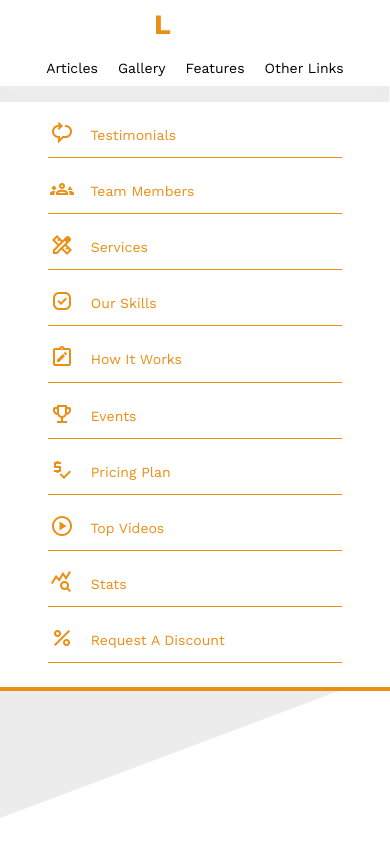
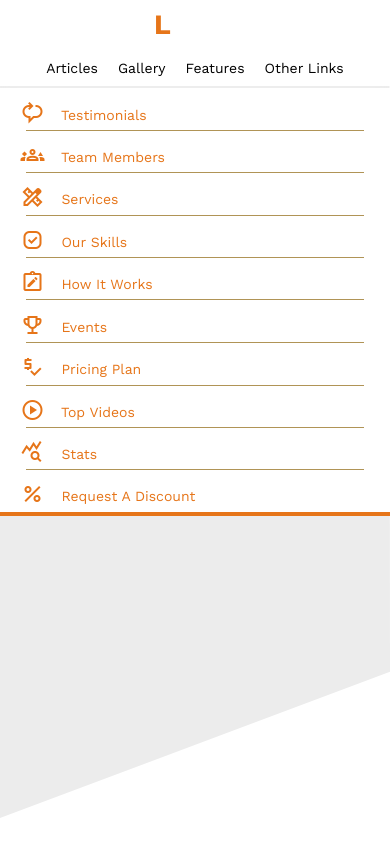
Before and after one commit to Islam-foda/Template-Three, a plain HTML site: page index.html in a window 390 px wide. Both pictures are taken after a click on the link "Other Links". Drawn offline with nearby package versions, Linux system fonts and the light colour scheme.

Commit message:
Fix some padding

```diff
--- a/CSS/style.css
+++ b/CSS/style.css
@@ -3,8 +3,8 @@
 @import url("https://fonts.googleapis.com/css2?family=Open+Sans:wght@400;500;600;700;800&family=Work+Sans:wght@200;300;400;500;600;700;800&display=swap");
 
 :root {
-  --main-color: #eb8e14;
-  --transparent-color: #0f748fb3;
+  --main-color: #e67519;
+  --transparent-color: #8f670fb3;
   --secondary-color: #2c4755;
   --section-padding: 100px;
   --paragraph-color: #777;
@@ -151,6 +151,7 @@ span:last-of-type {
 .header .container .nav-bar .nav-menu a {
   padding: 30px;
   position: relative;
+  transition: var(--main-transition);
 }
 .header .container .nav-bar .nav-menu a::after {
   transition: 0.3s;
@@ -188,36 +189,13 @@ span:last-of-type {
   position: absolute;
   top: calc(100% - -5em);
   left: 0;
-  margin-top: 1em;
+  margin-top: 0.1em;
   column-gap: 1em;
-  padding-bottom: 1.5em;
+  padding: 2em;
   border-bottom: 0.3em solid var(--main-color);
   opacity: 0;
   z-index: -1;
   transition: top var(--main-transition), opacity var(--main-transition);
-}
-@media (max-width: 991px) {
-  .hidden-menu img {
-    display: none;
-  }
-  .hidden-menu {
-    grid-template-columns: auto;
-    grid-template-areas: "grid";
-  }
-}
-@media (max-width: 767px) {
-  .active {
-    display: flex !important;
-    flex-direction: column;
-    align-items: center;
-  }
-  .hidden-menu .grid {
-    flex-direction: column;
-    padding: 0 3em;
-  }
-  .hidden-menu ul {
-    width: 100%;
-  }
 }
 
 .hidden-menu img {
@@ -229,7 +207,8 @@ span:last-of-type {
   grid-area: grid;
   display: flex;
   justify-content: center;
-  /* flex-direction: column; */
+  gap: 2em;
+  padding: 0 1.5em;
 }
 
 .hidden-menu .grid .list-1 {
@@ -239,14 +218,18 @@ span:last-of-type {
 .hidden-menu .grid .list-2 {
   flex-grow: 1;
 }
+
 .hidden-menu span {
   top: 5px;
   position: relative;
 }
 .header .nav-menu .hidden-menu ul.grid li > a {
-  padding: 1em;
+  padding: 0.5em;
   color: var(--main-color);
-  border-bottom: 0.1em solid var(--main-color);
+}
+.header .nav-menu .hidden-menu ul.grid .list-1 li:not(:last-child),
+.header .nav-menu .hidden-menu ul.grid .list-2 li:not(:last-child) {
+  border-bottom: 0.1em solid var(--transparent-color);
 }
 .header .nav-menu .hidden-menu ul.grid li > a:hover {
   background-color: none;
@@ -263,6 +246,34 @@ span:last-of-type {
 }
 .header .nav-menu .hidden-menu ul.grid li > a:hover::after {
   width: 100%;
+}
+@media (max-width: 991px) {
+  .hidden-menu img {
+    display: none;
+  }
+  .hidden-menu {
+    grid-template-columns: auto;
+    grid-template-areas: "grid";
+  }
+}
+@media (max-width: 767px) {
+  .active {
+    display: flex !important;
+    flex-direction: column;
+    align-items: center;
+
+    padding: 0.1em;
+  }
+  .hidden-menu .grid {
+    flex-direction: column;
+    gap: 0.1em;
+  }
+  .hidden-menu ul {
+    width: 100%;
+  }
+  .header .nav-menu .hidden-menu ul.grid .list-1 li {
+    border-bottom: 0.1em solid var(--transparent-color);
+  }
 }
 /* Hidden Menu */
 /* Landing Page */
```
